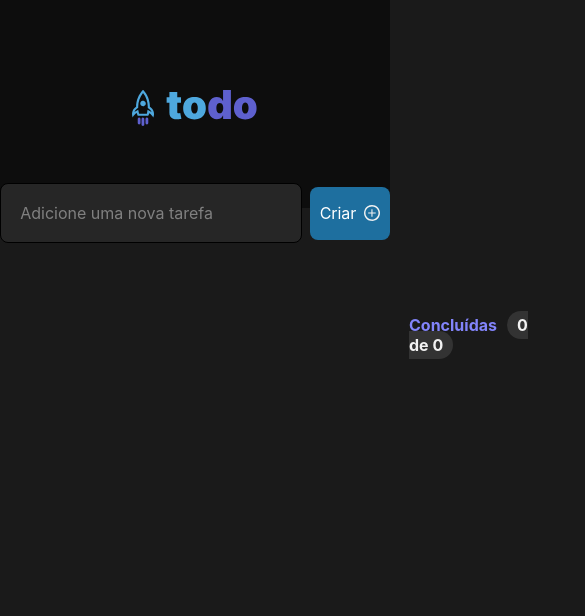
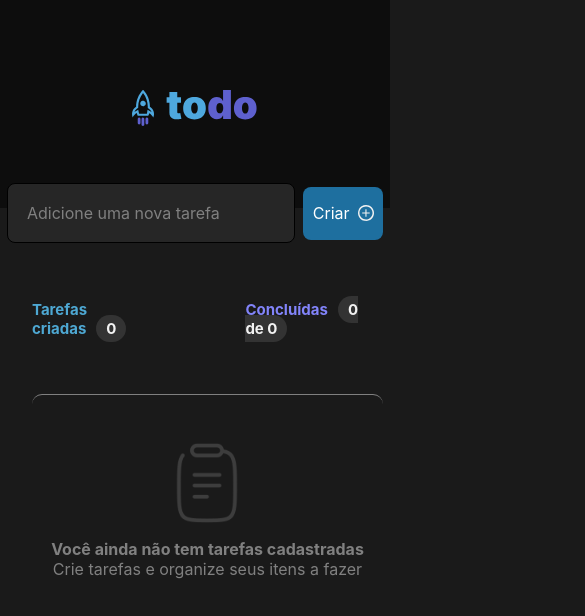
Before and after one commit to helen-andrade/todo-list-reactJs, a React (Vite) app: page / in a window 390 px wide. Shown: the top 616 px of the page, 585 px wide, since content can reach past the window. Built offline with nearby package versions, Linux system fonts and the light colour scheme.

Commit message:
feat: add responsividade

```diff
--- a/src/components/Header.css
+++ b/src/components/Header.css
@@ -3,8 +3,6 @@
   flex: 1;
   align-items: center;
   justify-content: center;
-
   padding: 5rem 0.625rem;
-
   background-color: var(--gray-700);
 }
--- a/src/components/Input.css
+++ b/src/components/Input.css
@@ -2,7 +2,8 @@
   display: flex;
   align-items: center;
   justify-content: center;
-  margin-top: -25px;
+  position: relative;
+  top: -25px;
 }
 
 .inputNewTask input {
@@ -42,3 +43,10 @@
 .buttonNewTask:hover {
   background-color: var(--blue);
 }
+
+@media (max-width: 768px) {
+  .inputNewTask {
+    width: 70%;
+    margin: auto;
+  }
+}
--- a/src/components/Input.tsx
+++ b/src/components/Input.tsx
@@ -28,6 +28,7 @@ const Input = ({ addTask }: Props) => {
   return (
     <div className="inputNewTask">
       <input
+        className="inputTask"
         type="text"
         placeholder="Adicione uma nova tarefa"
         value={task}
--- a/src/components/NewTaskAdd.css
+++ b/src/components/NewTaskAdd.css
@@ -58,3 +58,10 @@
   left: 50%;
   transform: translate(-50%, -50%);
 }
+
+@media (max-width: 768px) {
+  .taskAdded {
+    width: 90%;
+    margin-top: 20px;
+  }
+}
--- a/src/pages/Home/styles.css
+++ b/src/pages/Home/styles.css
@@ -49,3 +49,30 @@
   margin-top: 3.5rem;
   margin-left: 8rem;
 }
+
+@media (max-width: 768px) {
+  .containerTasks {
+    flex-direction: row;
+    align-items: flex-start;
+    margin: 2rem;
+    font-size: 15px;
+  }
+
+  .tasksCreated {
+    margin-right: 7rem;
+    margin-bottom: 1rem;
+  }
+
+  .message {
+    margin-left: 2rem;
+    width: 90%;
+    height: auto;
+    padding: 1rem;
+    font-size: 16px;
+  }
+
+  .message img {
+    margin: 2rem auto 1rem;
+    display: block;
+  }
+}
```
Also changed, not shown: src/App.css (line endings or trailing spaces), src/components/Tasks.css (line endings or trailing spaces). Lines whose indentation alone changed are shown as unchanged.
